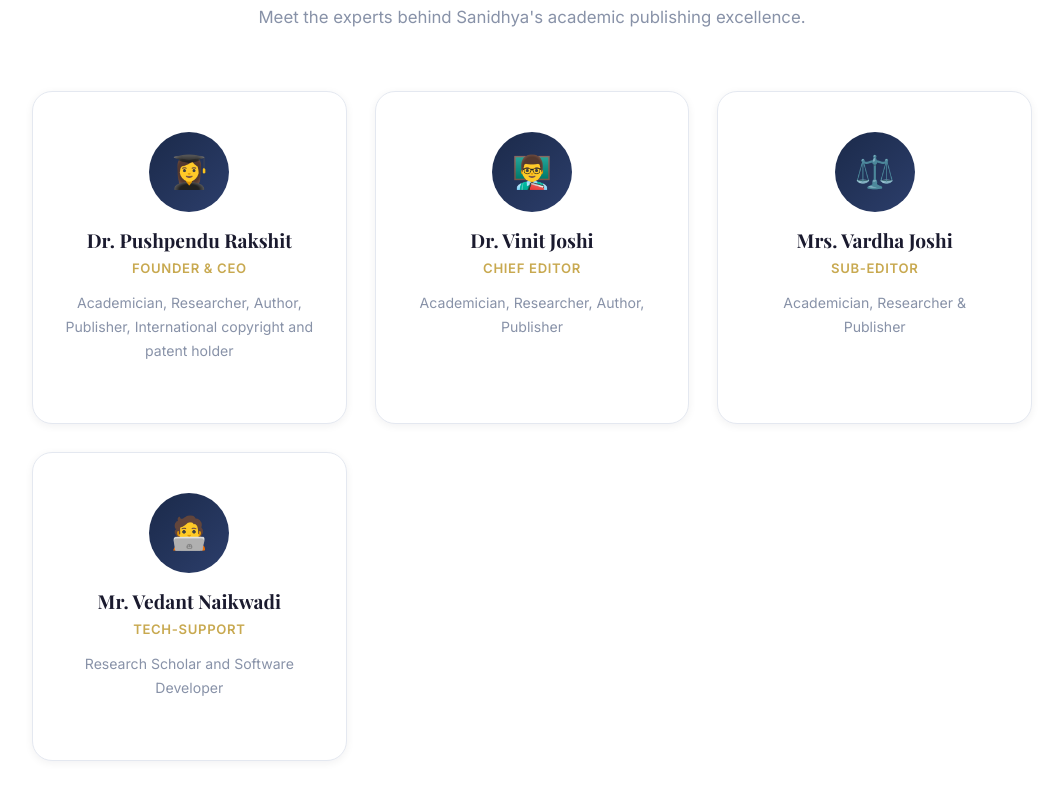
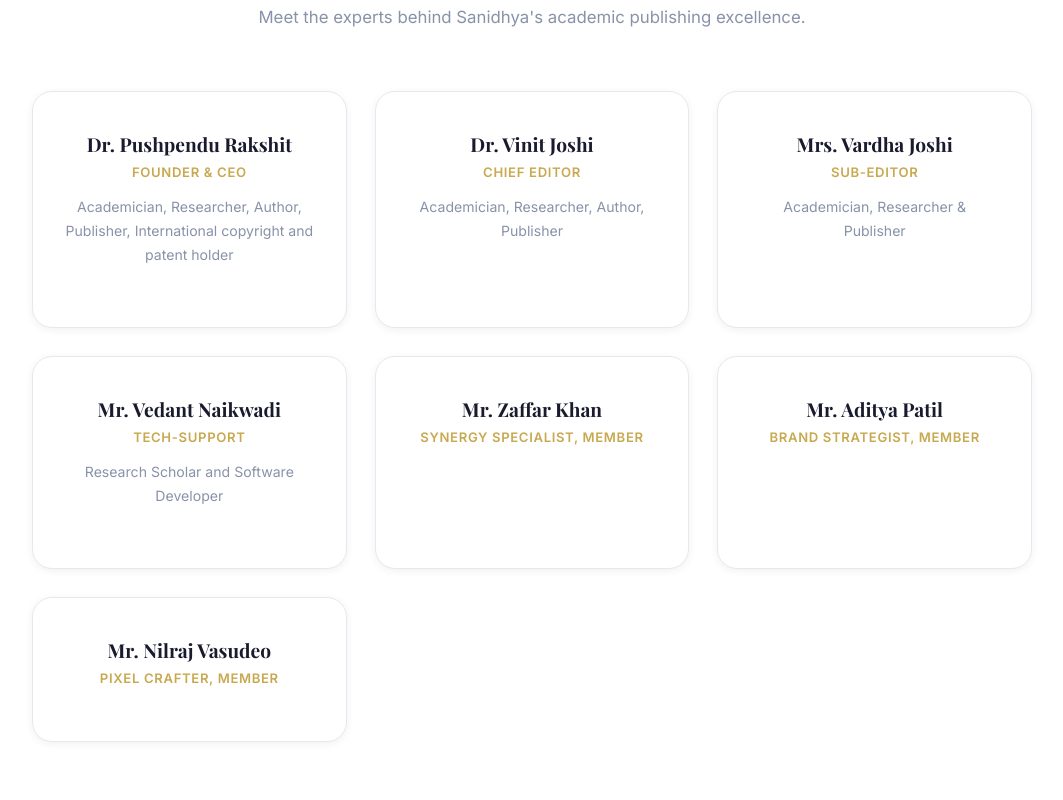
Before and after one commit to sanidhyagit-blip/Sanidhya-Main-Website, a React (Vite) app: page /about in a window 1280 px wide. Shown: the part 3833-4633 px from the top of the page, without its empty margins (108-1171 px from the left). Built offline with nearby package versions, Linux system fonts and the light colour scheme; no server answers; a web font is replaced by a local one.

Commit message:
profile pic

```diff
--- a/src/pages/About.jsx
+++ b/src/pages/About.jsx
@@ -2,11 +2,13 @@
 import useReveal from '../hooks/useReveal'
 
 const team = [
-    { name: 'Dr. Pushpendu Rakshit', role: 'Founder & CEO', icon: '👩‍🎓', desc: 'Academician, Researcher, Author, Publisher, International copyright and patent holder' },
-    { name: 'Dr. Vinit Joshi ', role: 'Chief Editor', icon: '👨‍🏫', desc: 'Academician, Researcher, Author, Publisher' },
-
-    { name: 'Mrs. Vardha Joshi', role: 'Sub-Editor', icon: '⚖️', desc: 'Academician, Researcher & Publisher' },
-    { name: 'Mr. Vedant Naikwadi', role: 'Tech-Support', icon: '🧑‍💻', desc: 'Research Scholar and Software Developer' },
+    { name: 'Dr. Pushpendu Rakshit', role: 'Founder & CEO', desc: 'Academician, Researcher, Author, Publisher, International copyright and patent holder' },
+    { name: 'Dr. Vinit Joshi', role: 'Chief Editor', desc: 'Academician, Researcher, Author, Publisher' },
+    { name: 'Mrs. Vardha Joshi', role: 'Sub-Editor', desc: 'Academician, Researcher & Publisher' },
+    { name: 'Mr. Vedant Naikwadi', role: 'Tech-Support', desc: 'Research Scholar and Software Developer' },
+    { name: 'Mr. Zaffar Khan', role: 'Synergy Specialist, Member', desc: '' },
+    { name: 'Mr. Aditya Patil', role: 'Brand Strategist, Member', desc: '' },
+    { name: 'Mr. Nilraj Vasudeo', role: 'Pixel Crafter, Member', desc: '' },
 ]
 
 const stats = [
@@ -175,14 +177,6 @@
                     }}>
                         {team.map((t, i) => (
                             <div key={i} className={`service-card reveal delay-${(i % 4) + 1}`} style={{ textAlign: 'center' }}>
-                                <div style={{
-                                    width: 80, height: 80,
-                                    background: 'linear-gradient(135deg, var(--primary) 0%, var(--primary-light) 100%)',
-                                    borderRadius: '50%',
-                                    display: 'flex', alignItems: 'center', justifyContent: 'center',
-                                    fontSize: '2rem',
-                                    margin: '0 auto 16px',
-                                }}>{t.icon}</div>
                                 <h3 style={{ marginBottom: 4 }}>{t.name}</h3>
                                 <span style={{
                                     display: 'block',
@@ -193,7 +187,7 @@
                                     textTransform: 'uppercase',
                                     letterSpacing: '0.05em',
                                 }}>{t.role}</span>
-                                <p style={{ fontSize: '0.88rem', color: 'var(--text-muted)' }}>{t.desc}</p>
+                                {t.desc && <p style={{ fontSize: '0.88rem', color: 'var(--text-muted)' }}>{t.desc}</p>}
                             </div>
                         ))}
                     </div>
```
